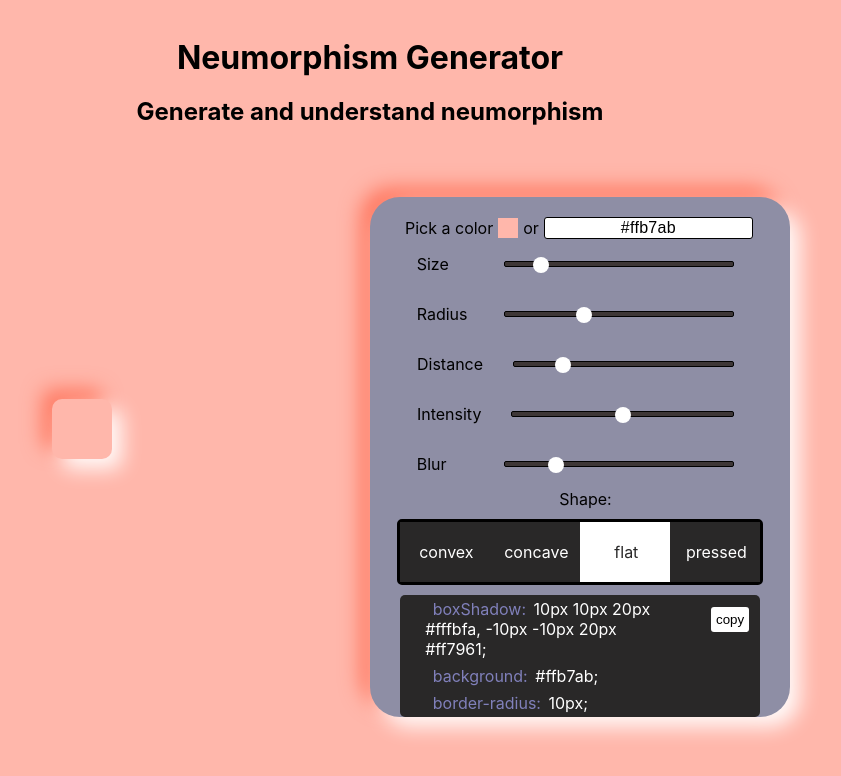
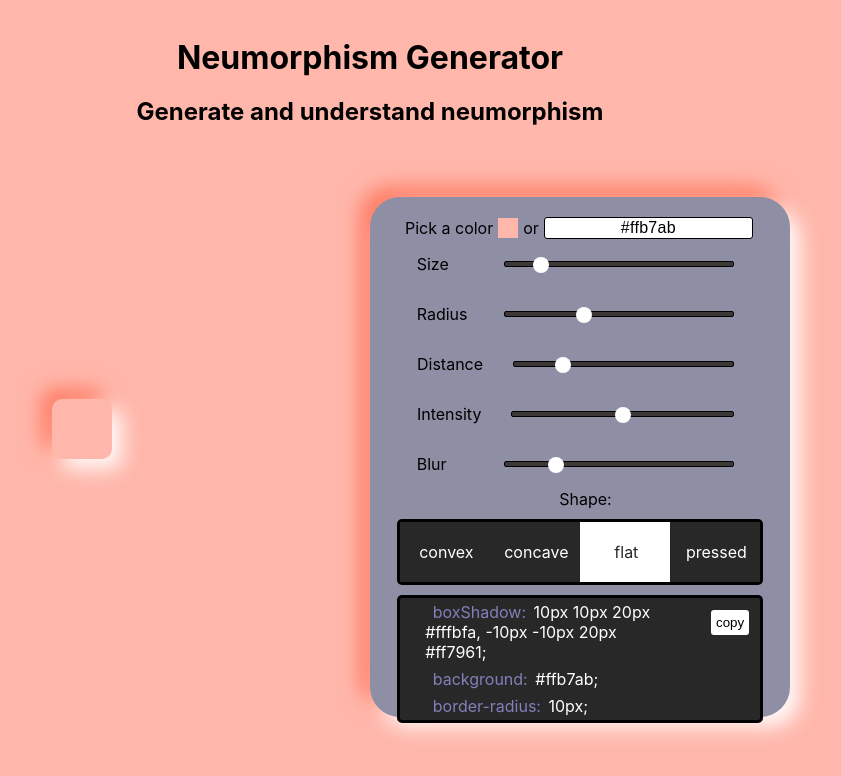
Before and after one commit to gabrielEloy/neumorphism-generator, a React (Create React App) app: page / in a window 1280 px wide. Shown: the top 776 px of the page, without its empty margins (270-1111 px from the left). Built offline with nearby package versions, Linux system fonts and the light colour scheme.

Commit message:
enhanced code structure

```diff
--- a/src/App.js
+++ b/src/App.js
@@ -5,6 +5,7 @@ import { OptionsContext } from "./contexts/OptionsContext";
 import OptionsCard from "./components/OptionsCard";
 import { optionsReducer, optionsInitialState } from "./reducers/optionsReducer";
 import NeumorphedSquare from "./components/NeumorphedSquare";
+import { lightenDarkenColor } from './helpers/colorHelpers';
 
 export default function App() {
   const [mainColor, setMainColor] = useState("#ffb7ab");
@@ -20,6 +21,17 @@ export default function App() {
     cardOptions,
     optionsDispatch
   };
+
+  function generateBoxShadow() {
+    const { blur, distance, intensity } = cardOptions;
+    const lighterColor = lightenDarkenColor(mainColor, intensity);
+    const darkerColor = lightenDarkenColor(mainColor, -intensity);
+
+    return `${distance}px ${distance}px ${blur}px ${lighterColor},
+    -${distance}px -${distance}px ${blur}px ${darkerColor}`;
+  }
+
+  const boxShadow = generateBoxShadow();
   return (
     <OptionsContext.Provider value={options}>
       <Container color={mainColor}>
@@ -29,10 +41,10 @@ export default function App() {
         </div>
         <div className="main-content">
           <div className="content-aligner left-side">
-            <NeumorphedSquare color={mainColor} cardOptions={{...cardOptions}} />
+            <NeumorphedSquare boxShadow={boxShadow} color={mainColor} cardOptions={{...cardOptions}} />
           </div>
           <div className="content-aligner right-side">
-            <OptionsCard />
+            <OptionsCard boxShadow={boxShadow}/>
           </div>
         </div>
       </Container>
--- a/src/components/CodeContainer/styles.js
+++ b/src/components/CodeContainer/styles.js
@@ -10,6 +10,7 @@ export const Container = styled.div`
   align-items: flex-start;
   flex-direction: column;
   position: relative;
+  border: solid 3px black;
 
   .copy-button{
     background: white;
--- a/src/components/NeumorphedSquare/index.js
+++ b/src/components/NeumorphedSquare/index.js
@@ -1,21 +1,22 @@
 import React from "react";
 import { Square } from "./styles";
 
-import { lightenDarkenColor } from '../../helpers/colorHelpers';
+import propTypes from 'prop-types';
 
-export default function NeumorphedSquare({ cardOptions, color }) {
-  const { size, radius, distance, intensity, blur } = cardOptions;
-  const darkerColor = lightenDarkenColor(color, -intensity)
-  const lighterColor = lightenDarkenColor(color, intensity)
+export default function NeumorphedSquare({ cardOptions, color, boxShadow }) {
+  const { size, radius } = cardOptions;
   return (
     <Square
       color={color}
       size={size}
       radius={radius}
-      distance={distance}
-      blur={blur}
-      lighterColor={lighterColor}
-      darkerColor={darkerColor}
+      boxShadow={boxShadow}
     ></Square>
   );
 }
+
+NeumorphedSquare.propTypes = {
+  cardOptions: propTypes.object.isRequired,
+  color: propTypes.string.isRequired,
+  boxShadow: propTypes.string.isRequired
+}
--- a/src/components/NeumorphedSquare/styles.js
+++ b/src/components/NeumorphedSquare/styles.js
@@ -7,6 +7,5 @@ export const Square = styled.div`
     height: ${props => props.size}px;
     border-radius: ${props => props.radius}px;
     background: ${props => props.color};
-    box-shadow: ${props => `${props.distance}px ${props.distance}px ${props.blur}px ${props.lighterColor},
-             -${props.distance}px -${props.distance}px ${props.blur}px ${props.darkerColor};`}
+    box-shadow: ${props => props.boxShadow}
 `
--- a/src/components/OptionsCard/index.js
+++ b/src/components/OptionsCard/index.js
@@ -1,7 +1,8 @@
 import React, { useContext } from "react";
 import { CardContainer } from "./styles";
 import { OptionsContext } from "../../contexts/OptionsContext";
-import { lightenDarkenColor } from "../../helpers/colorHelpers";
+import propTypes from 'prop-types';
+
 
 import TextRangeInput from "../TextRangeInput";
 import ColorPickerSquare from "../ColorPickerSquare";
@@ -12,7 +13,7 @@ import actionTypes from "../../actions/actionCreators";
 
 import SHAPES from "../../constants/shape";
 
-function OptionsCard() {
+function OptionsCard({ boxShadow }) {
   const options = useContext(OptionsContext);
   const {
     setMainColor,
@@ -43,16 +44,7 @@ function OptionsCard() {
         return;
     }
   }
-  function generateBoxShadow() {
-    const { blur, distance, intensity } = options.cardOptions;
-    const lighterColor = lightenDarkenColor(mainColor, intensity);
-    const darkerColor = lightenDarkenColor(mainColor, -intensity);
 
-    return `${distance}px ${distance}px ${blur}px ${lighterColor},
-    -${distance}px -${distance}px ${blur}px ${darkerColor}`;
-  }
-
-  const boxShadow = generateBoxShadow();
   const tooltipPositioning = "translate(-20px, 14px)";
 
   const buttons = [
@@ -167,4 +159,8 @@ function OptionsCard() {
   );
 }
 
+OptionsCard.propTypes = {
+  boxShadow: propTypes.string.isRequired
+}
+
 export default OptionsCard;
```
